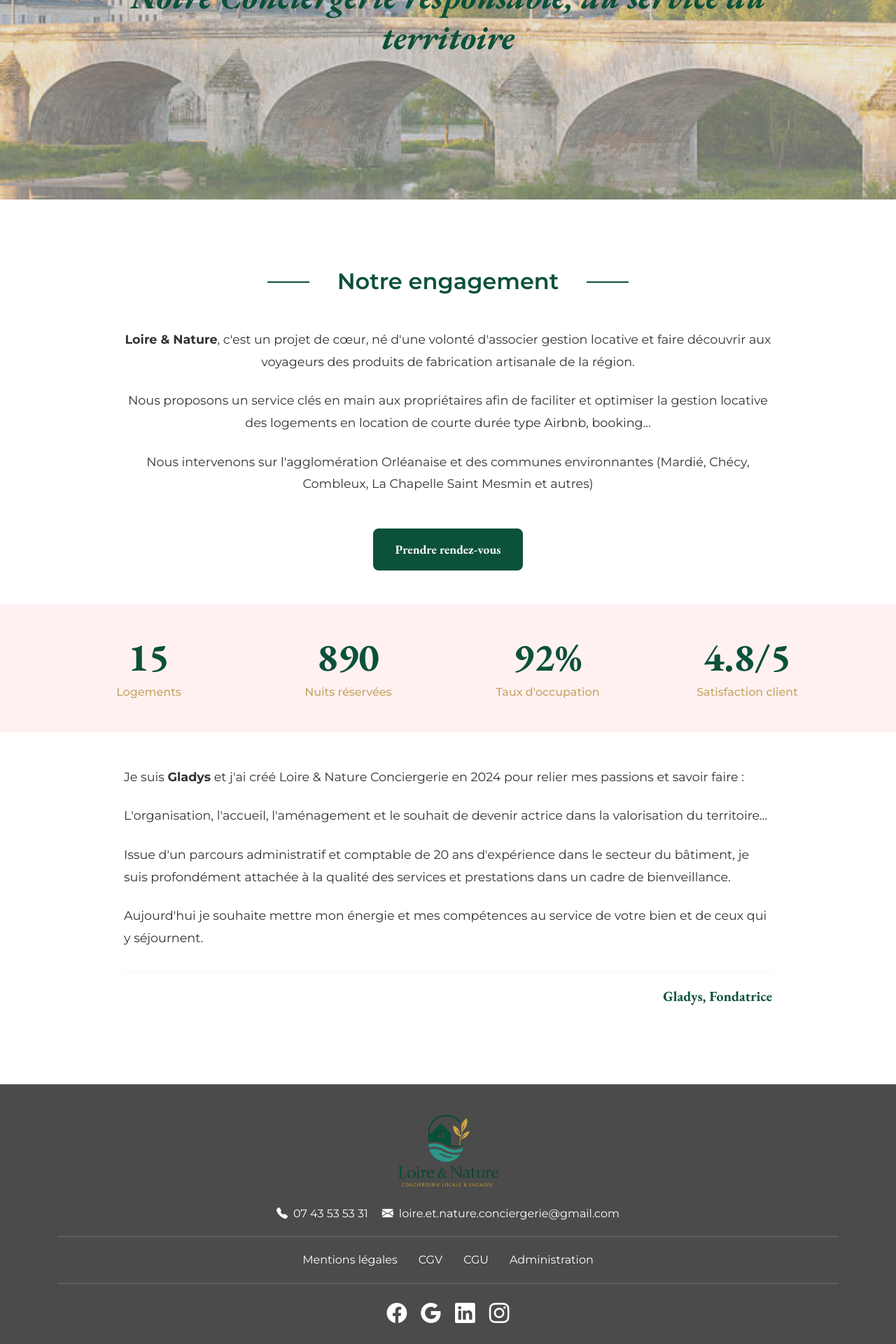
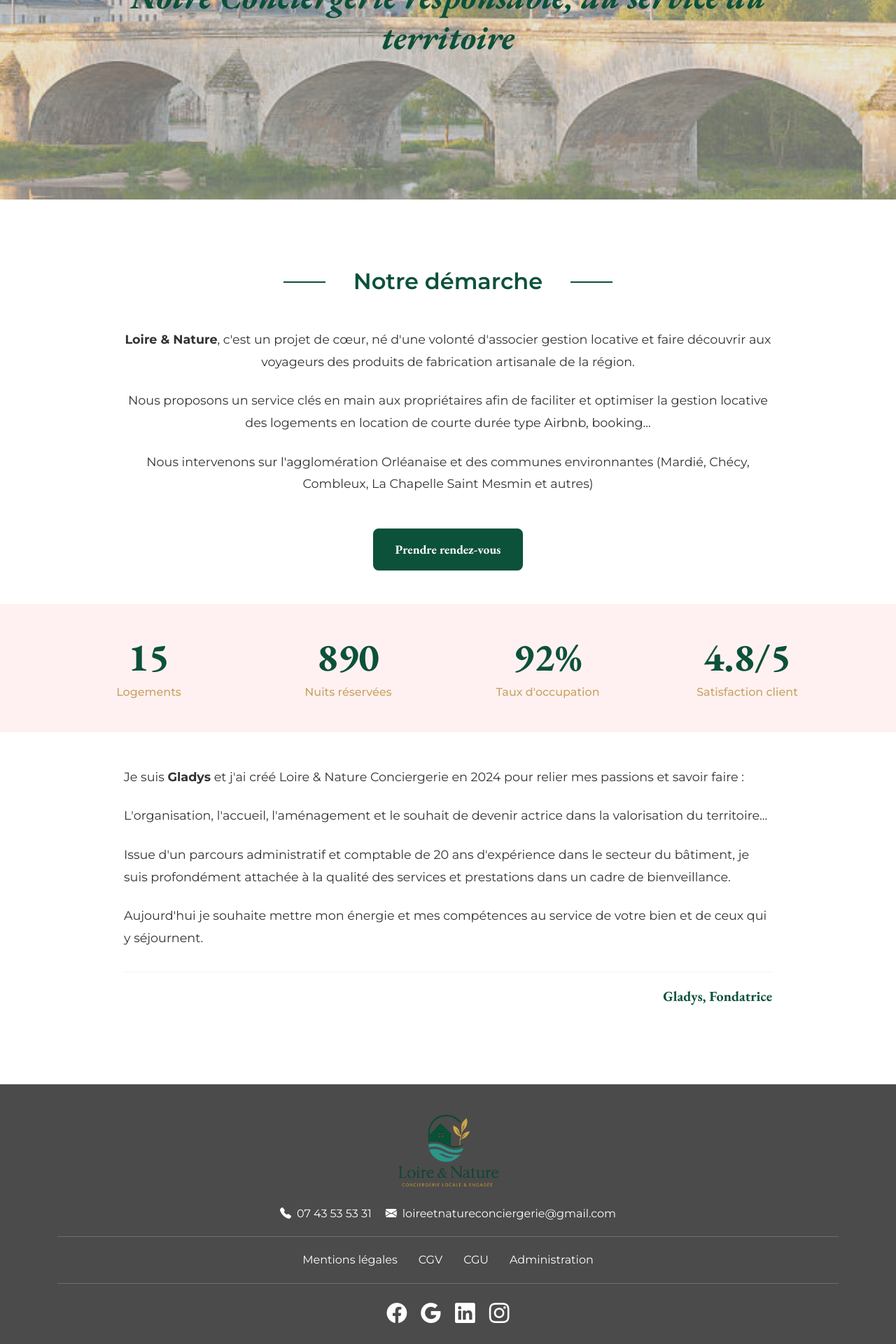
Before and after one commit to GaburaisuVGC/loire-et-nature-conciergerie, a React (Vite) app in the folder frontend/: page /notre-demarche in a window 1280 px wide. Shown: the part 398-2318 px from the top of the page at 70% size. Built offline with nearby package versions, Linux system fonts and the light colour scheme; no server answers.

Commit message:
fix: minor text changes

```diff
--- a/frontend/src/components/Footer.jsx
+++ b/frontend/src/components/Footer.jsx
@@ -24,9 +24,9 @@ export function Footer() {
               <i className="bi bi-telephone-fill"></i>
               07 43 53 53 31
             </a>
-            <a href="mailto:loire.et.nature.conciergerie@gmail.com">
+            <a href="mailto:loireetnatureconciergerie@gmail.com">
               <i className="bi bi-envelope-fill"></i>
-              loire.et.nature.conciergerie@gmail.com
+              loireetnatureconciergerie@gmail.com
             </a>
           </div>
 
--- a/frontend/src/pages/Contact.jsx
+++ b/frontend/src/pages/Contact.jsx
@@ -182,8 +182,8 @@ export default function Contact() {
                   </div>
                   <div className="d-flex align-items-center justify-content-center mb-3">
                     <i className="bi bi-envelope-fill text-vert me-2"></i>
-                    <a href="mailto:loire.et.nature.conciergerie@gmail.com" className="text-decoration-none text-dark">
-                      loire.et.nature.conciergerie@gmail.com
+                    <a href="mailto:loireetnatureconciergerie@gmail.com" className="text-decoration-none text-dark">
+                      loireetnatureconciergerie@gmail.com
                     </a>
                   </div>
                 </div>
--- a/frontend/src/pages/Home.jsx
+++ b/frontend/src/pages/Home.jsx
@@ -26,18 +26,18 @@ export default function Home() {
     }
   };
 
-    const renderStars = (rating, interactive = false, size = '1.5rem') => {
+  const renderStars = (rating, interactive = false, size = "1.5rem") => {
     return (
-      <div className="d-flex" style={{ gap: '5px' }}>
+      <div className="d-flex" style={{ gap: "5px" }}>
         {[1, 2, 3, 4, 5].map((star) => (
           <i
             key={star}
             className={`bi ${star <= rating ? "bi-star-fill" : "bi-star"}`}
             style={{
               fontSize: size,
-              color: 'var(--beige-terre)',
-              cursor: interactive ? 'pointer' : 'default',
-              transition: 'all 0.2s'
+              color: "var(--beige-terre)",
+              cursor: interactive ? "pointer" : "default",
+              transition: "all 0.2s",
             }}
           />
         ))}
@@ -118,7 +118,7 @@ export default function Home() {
             </p>
             <p className="fs-5 mt-4">
               <strong>
-                Soyez serein ! nous prenons soin de votre logement et de vos
+                Soyez serein ! Nous prenons soin de votre logement et de vos
                 hôtes.
               </strong>
             </p>
@@ -219,10 +219,8 @@ export default function Home() {
                   Une conciergerie engagée pour un tourisme durable
                 </p>
                 <ul>
-                  <li>
-                    Choix de produits d'entretien respectueux, partenariats
-                    locaux
-                  </li>
+                  <li>Choix de produits d'entretien respectueux</li>
+                  <li>Choix de partenariats locaux</li>
                 </ul>
               </div>
             </Col>
--- a/frontend/src/pages/NotreDemarche.jsx
+++ b/frontend/src/pages/NotreDemarche.jsx
@@ -33,7 +33,7 @@ export default function NotreDemarche() {
       <section className="py-5">
         <Container>
           <div className="section-title">
-            <h2>Notre engagement</h2>
+            <h2>Notre démarche</h2>
           </div>
 
           <Row className="justify-content-center">
--- a/frontend/src/pages/Partenaires.jsx
+++ b/frontend/src/pages/Partenaires.jsx
@@ -252,7 +252,7 @@ export default function Partenaires() {
         <section className="py-5">
           <div className="section-title">
             <h2 className="font-garamond text-vert" style={{ fontWeight: 'bold', fontStyle: 'italic' }}>
-              Formulaire de contact
+              Rejoignez-nous !
             </h2>
           </div>
 
--- a/frontend/src/pages/Reservations.jsx
+++ b/frontend/src/pages/Reservations.jsx
@@ -267,10 +267,10 @@ export default function Reservations() {
       </section>
 
       <Container className="py-5">
-        {/* Notre engagement */}
+        {/* Nos logements */}
         <section className="py-5">
           <div className="section-title">
-            <h2>Notre engagement</h2>
+            <h2>Nos logements</h2>
           </div>
 
           <Row className="justify-content-center">
```
